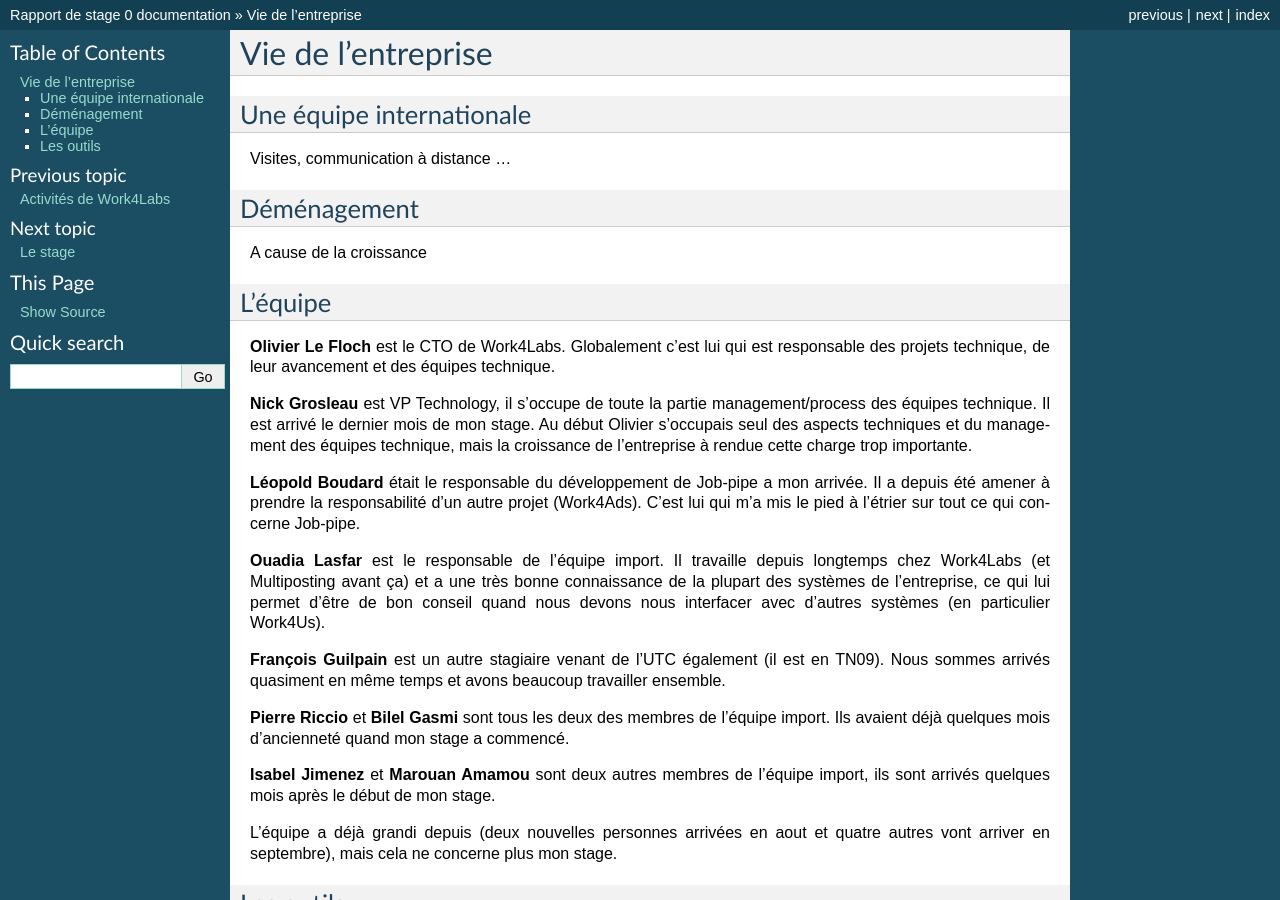
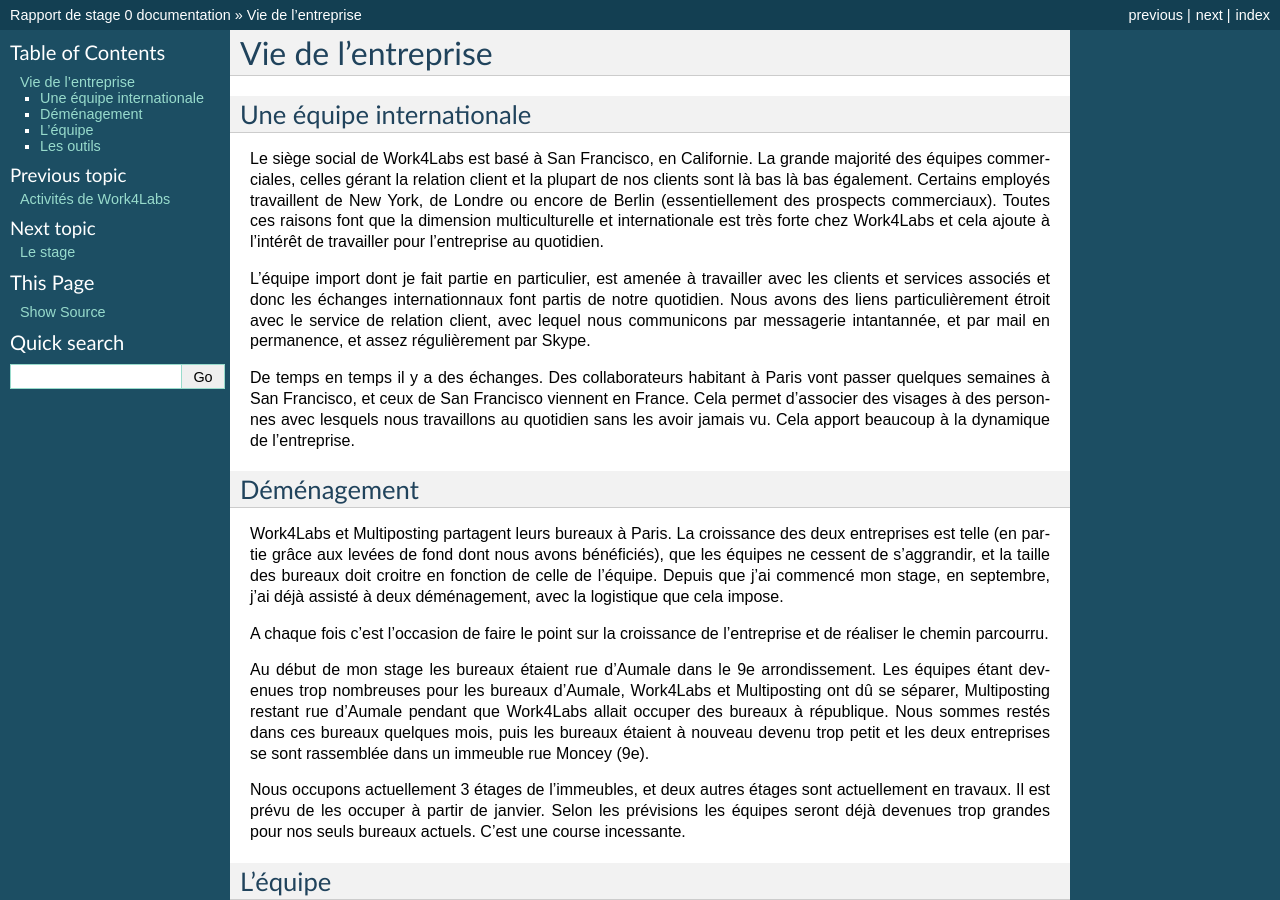
Before and after one commit to tsadaoui/Rapport_stage, a Sphinx documentation site: the page built from source/vie_entreprise.rst, in a window 1280 px wide and 900 px high. Built offline with Sphinx 7.4.7, drawn with Linux system fonts in a browser that asks for light colours.

Commit message:
Vie de l'entreprise

```diff
--- a/source/entreprise.rst
+++ b/source/entreprise.rst
@@ -53,8 +53,3 @@
 Concretement les clients nous exposent un web service, un flux XML, ou nous fournissent un lien vers leur site carrière. Notre service va ensuite développer un plugin pour s'interfacer avec le système du client si nécessaire, puis lancer un import qui extraira à intervalle régulier (typiquement une fois par jour) les jobs pour ensuite les adapter à notre système et les rendres exploitable par les autres services.
 
 Les imports servent de point d'entrée pour les données qui seront ensuite exploitées par toute l'entreprise, ce qui nous amène à inter-réagir avec tous les services, ainsi qu'avec les clients et leurs fournisseurs.
-
-Contexte du stage
------------------
-
-Outil de multiposting, mauvaises performances, projet cross-filiales
--- a/source/vie_entreprise.rst
+++ b/source/vie_entreprise.rst
@@ -4,13 +4,24 @@
 Une équipe internationale
 -------------------------
 
-Visites, communication à distance ...
+Le siège social de Work4Labs est basé à San Francisco, en Californie. La grande majorité des équipes commerciales, celles gérant la relation client et la plupart de nos clients sont là bas là bas également. Certains employés travaillent de New York, de Londre ou encore de Berlin (essentiellement des prospects commerciaux). Toutes ces raisons font que la dimension multiculturelle et internationale est très forte chez Work4Labs et cela ajoute à l'intérêt de travailler pour l'entreprise au quotidien.
+
+L'équipe import dont je fait partie en particulier, est amenée à travailler avec les clients et services associés et donc les échanges internationnaux font partis de notre quotidien. Nous avons des liens particulièrement étroit avec le service de relation client, avec lequel nous communicons par messagerie intantannée, et par mail en permanence, et assez régulièrement par Skype.
+
+De temps en temps il y a des échanges. Des collaborateurs habitant à Paris vont passer quelques semaines à San Francisco, et ceux de San Francisco viennent en France. Cela permet d'associer des visages à des personnes avec lesquels nous travaillons au quotidien sans les avoir jamais vu. Cela apport beaucoup à la dynamique de l'entreprise.
 
 
 Déménagement
 ------------
 
-A cause de la croissance
+Work4Labs et Multiposting partagent leurs bureaux à Paris. La croissance des deux entreprises est telle (en partie grâce aux levées de fond dont nous avons bénéficiés), que les équipes ne cessent de s'aggrandir, et la taille des bureaux doit croitre en fonction de celle de l'équipe.
+Depuis que j'ai commencé mon stage, en septembre, j'ai déjà assisté à deux déménagement, avec la logistique que cela impose.
+
+A chaque fois c'est l'occasion de faire le point sur la croissance de l'entreprise et de réaliser le chemin parcourru.
+
+Au début de mon stage les bureaux étaient rue d'Aumale dans le 9e arrondissement. Les équipes étant devenues trop nombreuses pour les bureaux d'Aumale, Work4Labs et Multiposting ont dû se séparer, Multiposting restant rue d'Aumale pendant que Work4Labs allait occuper des bureaux à république. Nous sommes restés dans ces bureaux quelques mois, puis les bureaux étaient à nouveau devenu trop petit et les deux entreprises se sont rassemblée dans un immeuble rue Moncey (9e).
+
+Nous occupons actuellement 3 étages de l'immeubles, et deux autres étages sont actuellement en travaux. Il est prévu de les occuper à partir de janvier. Selon les prévisions les équipes seront déjà devenues trop grandes pour nos seuls bureaux actuels. C'est une course incessante.
 
 
 L'équipe
```
